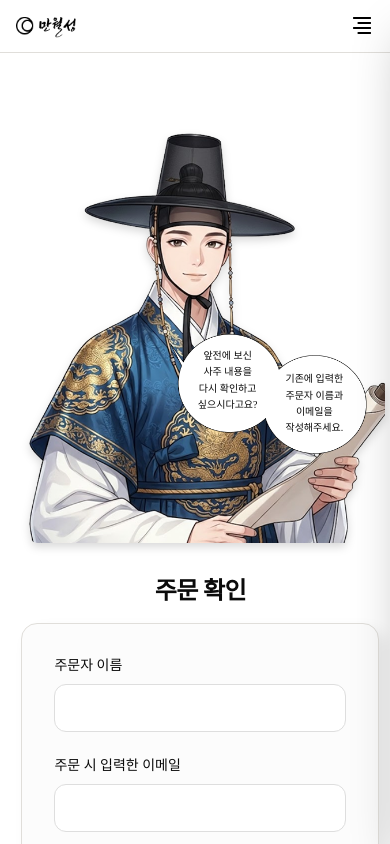
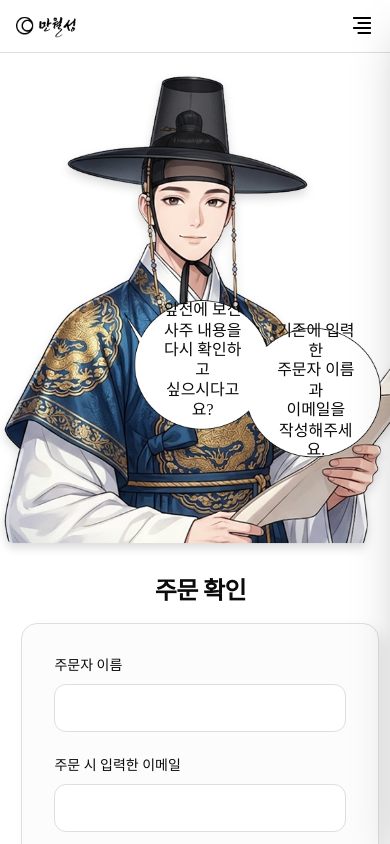
Before and after one commit to Jwoon0727/manwol, a Next.js app: page /order-confirm in a window 390 px wide. Shown: the top 844 px of the page. Built offline with nearby package versions, Linux system fonts and the light colour scheme; a web font is replaced by a local one.

Commit message:
컨펌전ㅇㄹ

```diff
--- a/components/fortune-result.tsx
+++ b/components/fortune-result.tsx
@@ -521,12 +521,12 @@ export default function FortuneResult({ id, title, name }: FortuneResultProps) {
                   className="w-full h-auto object-contain"
                 />
                 <div className="absolute inset-0 flex items-center justify-between gap-2 px-[5%] py-[15%]">
-                  <p className="mt-[26%] mr-[2%]  flex-1.2 text-center text-[12px] sm:text-[15px] md:text-[22px] lg:text-[22px] xl:text-[23px] leading-relaxed font-medium text-foreground whitespace-pre-line">
+                  <p className="mt-[26%] mr-[2%]  flex-1.2 text-center text-[16px] sm:text-[18px] md:text-[22px] lg:text-[22px] xl:text-[23px] leading-relaxed font-medium text-foreground whitespace-pre-line">
                     만월성 만의 <br /> 노하우가 담긴 <br />{" "}
                     <span className="font-bold">정확한 풀이예시</span>를 <br />{" "}
                     보여드리죠.
                   </p>
-                  <p className="mb-[6%] mr-[2%] flex-1 text-center text-[12px] sm:text-[15px] md:text-[22px] lg:text-[22px] xl:text-[24px] leading-relaxed font-medium text-foreground whitespace-pre-line">
+                  <p className="mb-[6%] mr-[2%] flex-1 text-center text-[16px] sm:text-[18px] md:text-[22px] lg:text-[22px] xl:text-[24px] leading-relaxed font-medium text-foreground whitespace-pre-line">
                     위 항목들이 <br /> 어떻게 나오는지 <br /> 궁금하시다고요?
                   </p>
                 </div>
@@ -559,12 +559,13 @@ export default function FortuneResult({ id, title, name }: FortuneResultProps) {
                   className="w-full h-auto object-contain"
                 />
                 <div className="absolute inset-0 flex items-center justify-between gap-2 px-[10%] py-[15%]">
-                  <p className="mt-[25%] ml-[1%] flex-1.25 text-center text-[12px] sm:text-[15px] md:text-[19px] lg:text-[20px] xl:text-[21px] leading-relaxed font-medium text-foreground whitespace-pre-line">
+                  <p className="mt-[25%] ml-[1%] flex-1.25 text-center text-[16px] sm:text-[15px] md:text-[19px] lg:text-[20px] xl:text-[21px] leading-relaxed font-medium text-foreground whitespace-pre-line">
                     상세한
-                    <br /> 풀이를 위해 <br /> 소정의 복채가
-                    <br /> 필요합니다
+                    <br /> 풀이를 위해 <br /> 소정의{" "}
+                    <span className="font-bold">복채가</span>
+                    <br /> <span className="font-bold">필요</span>합니다
                   </p>
-                  <p className="ml-[11%] flex-1 text-center text-[12px] sm:text-[15px] md:text-[19px] lg:text-[20px] xl:text-[21px] leading-relaxed font-medium text-foreground whitespace-pre-line">
+                  <p className="ml-[11%] flex-1 text-center text-[16px] sm:text-[15px] md:text-[19px] lg:text-[20px] xl:text-[21px] leading-relaxed font-medium text-foreground whitespace-pre-line">
                     위와 같은
                     <br /> 사주 분석을
                     <br /> 바로 알려드리고
--- a/components/order-confirm/scholar-character.tsx
+++ b/components/order-confirm/scholar-character.tsx
@@ -5,23 +5,22 @@ export function ScholarCharacter() {
     // 1. 부모 컨테이너: 기본(모바일)은 justify-center로 가운데 정렬, sm(PC) 이상은 justify-start로 좌측 정렬
     <div className="relative w-full h-full flex items-end justify-center sm:justify-start">
       {/* 2. 캐릭터 컨테이너: mx-auto를 제거하고, sm 이상일 때만 왼쪽 음수 마진(-ml-4, -ml-6) 적용 */}
-      <div className="relative select-none w-[550px] sm:w-[550px] md:w-[480px] lg:w-[520px] xl:w-[600px] sm:-ml-4 md:-ml-6">
+      <div className="relative select-none origin-bottom scale-[1.14] sm:scale-100 w-[550px] sm:w-[550px] md:w-[480px] lg:w-[520px] xl:w-[600px] sm:-ml-4 md:-ml-6">
         <Image
           src="/sub/order.png"
           alt="한복을 입은 선비 캐릭터"
           width={600}
-          height={640}
+          height={840}
           className="w-full h-auto object-contain object-bottom drop-shadow-lg"
           priority
         />
 
         {/* 말풍선 */}
         <div
-          // 💡 수정 포인트: 기본(모바일)은 left-[45%], sm(PC) 이상은 원래대로 left-[56%]
-          className="absolute z-10 w-[55%] left-[40%] sm:left-[56%] bottom-[20%] sm:bottom-[30%]"
+          className="absolute z-10 w-[63%] sm:w-[55%] left-[30%] sm:left-[56%] bottom-[17%] sm:bottom-[30%]"
           aria-label="캐릭터 말풍선"
         >
-          <div className="relative flex items-stretch w-full aspect-[5/3] min-h-[120px]">
+          <div className="relative flex items-stretch w-full aspect-[5/3] min-h-[138px] sm:min-h-[120px]">
             <img
               src="/sub/textbox.png"
               alt="말풍선 배경"
@@ -29,11 +28,14 @@ export function ScholarCharacter() {
             />
 
             <div className="relative z-10 flex w-full h-full px-[6%] pb-[6%]">
-              <p className="ml-[3%] mb-[9%] flex-1 px-[4%] py-[2%] text-[10px] sm:text-[12px] md:text-[14px] lg:text-[15px] xl:text-[17px] leading-relaxed text-foreground font-medium text-center flex items-center justify-center">
+              {/* 💡 수정 포인트: leading-relaxed를 leading-tight로 변경하여 줄 간격을 좁혔습니다. */}
+              <p className="ml-[5%] mb-[9%] flex-1.2 px-[4%] py-[2%] text-[14px] sm:text-[14px] md:text-[15px] lg:text-[15px] xl:text-[18px] leading-tight text-foreground font-medium text-center flex items-center justify-center">
                 앞전에 보신 <br /> 사주 내용을 <br /> 다시 확인하고 <br />{" "}
                 싶으시다고요?
               </p>
-              <p className="ml-[3%] mt-[18%] flex-1 px-[4%] py-[2%] text-[10px] sm:text-[12px] md:text-[14px] lg:text-[15px] xl:text-[17px] leading-relaxed text-foreground font-medium text-center flex items-center justify-center">
+
+              {/* 💡 수정 포인트: 마찬가지로 leading-tight 적용 */}
+              <p className="ml-[5%] mt-[18%] flex-1.2 px-[4%] py-[2%] text-[14px] sm:text-[14px] md:text-[15px] lg:text-[15px] xl:text-[18px] leading-tight text-foreground font-medium text-center flex items-center justify-center">
                 기존에 입력한 <br /> 주문자 이름과 <br /> 이메일을 <br />{" "}
                 작성해주세요.
               </p>
```
